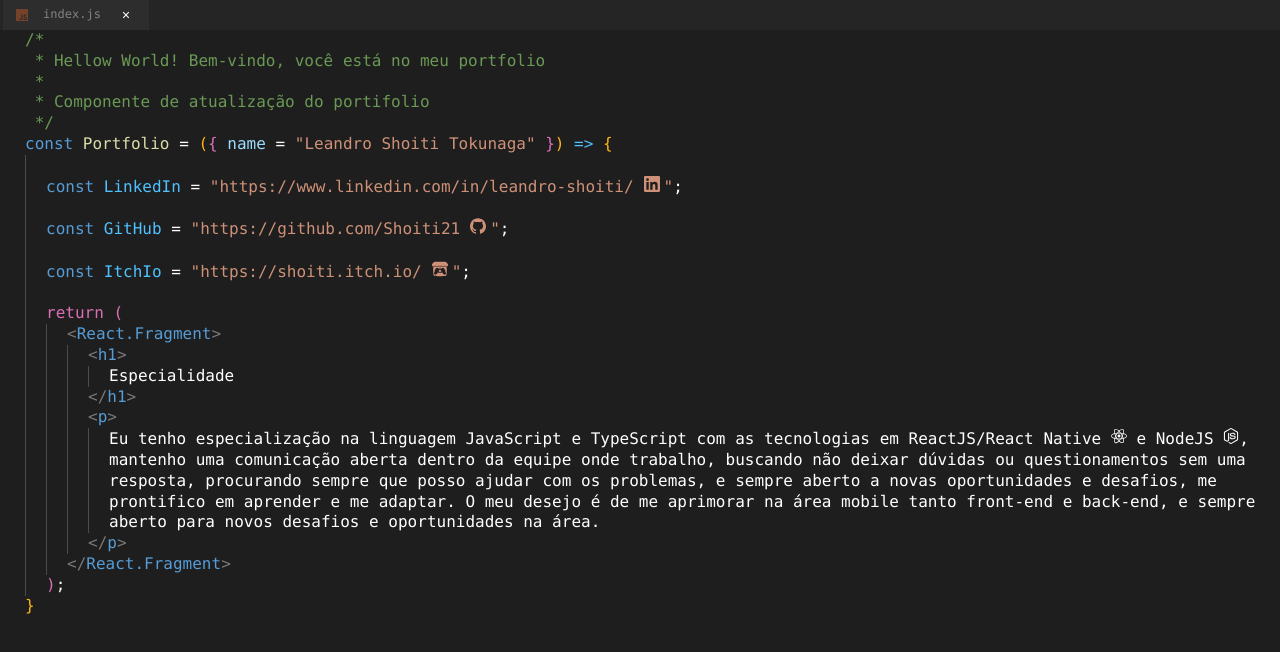
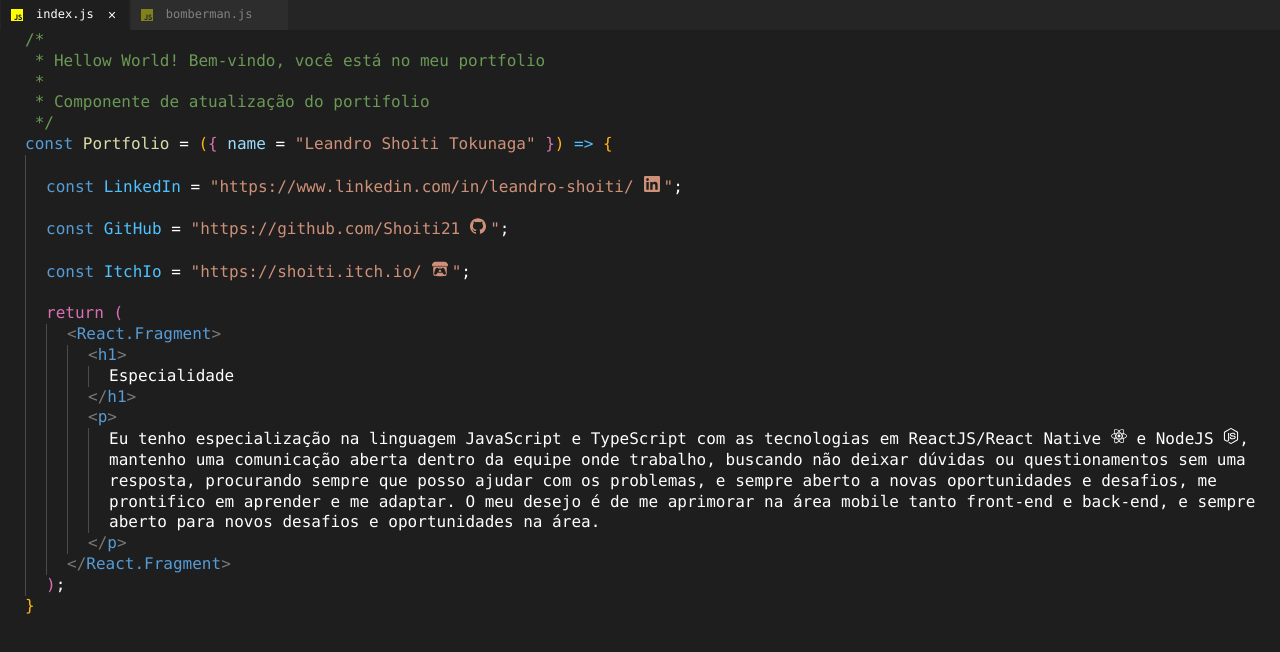
Before and after one commit to Shoiti21/Portfolio, a Next.js app: page / in a window 1280 px wide. Shown: the top 652 px of the page. Built offline with nearby package versions, Linux system fonts and the light colour scheme.

Commit message:
[FEAT] Criand Navbar

```diff
--- /dev/null
+++ b/pages/bomberman.js
@@ -0,0 +1,6 @@
+import React from "react";
+import Comment from "../src/components/Comment";
+
+export default function BombermanPage() {
+  return <Comment textLine={["Em breve!"]} />;
+}
--- a/pages/index.js
+++ b/pages/index.js
@@ -1,5 +1,4 @@
 import React from "react";
-import { useRouter } from "next/router";
 import Comment from "../src/components/Comment";
 import Function from "../src/components/Function";
 import Expand from "../src/components/Expand";
@@ -15,7 +14,6 @@ import {
 } from "react-icons/si";
 
 export default function HomePage() {
-  const { asPath } = useRouter();
   return (
     <React.Fragment>
       <div style={{ marginLeft: 25 }}>
@@ -26,7 +24,7 @@ export default function HomePage() {
             "Componente de atualização do portifolio",
           ]}
           multiLine
-        ></Comment>
+        />
         <Function
           name={"Portfolio"}
           params={{ name: "Leandro Shoiti Tokunaga" }}
--- a/src/components/Comment/index.js
+++ b/src/components/Comment/index.js
@@ -23,7 +23,11 @@ const Comment = ({ textLine, multiLine }) => {
     );
 
     return (
-      <Expand disabled={!multiLine} initial={lineInitial} final={lineFinal}>
+      <Expand
+        disabled={!multiLine}
+        initial={multiLine && lineInitial}
+        final={multiLine && lineFinal}
+      >
         {formattedLine}
       </Expand>
     );
--- a/src/components/Expand/index.js
+++ b/src/components/Expand/index.js
@@ -12,14 +12,16 @@ const Expand = ({ disabled, children, initial, final }) => {
 
   return (
     <div style={{ display: "flex", widht: "100%" }}>
-      <styles.Icon open={open} onClick={() => setOpen(!open)} />
+      {!disabled && <styles.Icon open={open} onClick={() => setOpen(!open)} />}
       <div style={{ flex: 1 }}>
+        {initial && (
           <styles.LineInitial open={open}>
             {initial}
             <styles.Ellipsis open={open} onClick={() => setOpen(!open)}>
               ···
             </styles.Ellipsis>
           </styles.LineInitial>
+        )}
         <styles.Item
           ref={content}
           style={{
--- a/src/components/NavTabs/Tab/index.js
+++ b/src/components/NavTabs/Tab/index.js
@@ -1,14 +1,15 @@
+import Link from "next/link";
 import React from "react";
 import styles from "./styles";
 
-const Tab = () => {
+const Tab = ({ name, href, active }) => {
   return (
     <styles.Tab>
-      <styles.Icon />
-      <span>index.js</span>
-      <styles.Close>
-        <span>x</span>
-      </styles.Close>
+      <styles.Close onClick={() => {}} size="12px" />
+      <styles.ButtonLink href={href} active={active}>
+        <styles.Icon active={active} />
+        <span>{name}.js</span>
+      </styles.ButtonLink>
     </styles.Tab>
   );
 };
--- a/src/components/NavTabs/Tab/styles.js
+++ b/src/components/NavTabs/Tab/styles.js
@@ -1,37 +1,51 @@
 import styled from "styled-components";
 import { SiJavascript } from "react-icons/si";
 import { RiCloseLine } from "react-icons/ri";
+import Link from "next/link";
 
 const Tab = styled.div(({ theme }) => ({
+  position: "relative",
   display: "flex",
   alignItems: "center",
-  justifyContent: "space-between",
-  minWidth: "120px",
+  minWidth: "90px",
   width: "max-content",
   height: "30px",
-  borderLeft: `3px solid ${theme.colors.grayMedium}`,
-  borderRight: `3px solid ${theme.colors.grayMedium}`,
+  borderLeft: `1.5px solid ${theme.colors.grayMedium}`,
+  borderRight: `1.5px solid ${theme.colors.grayMedium}`,
+}));
+
+const ButtonLink = styled(Link)(({ active, theme }) => ({
+  display: "flex",
+  alignItems: "center",
+  width: "100%",
+  height: "100%",
+  color: "white",
   fontSize: "12px",
-  padding: "0px 13px",
-  backgroundColor: theme.colors.grayLight,
+  padding: "0px 10px",
+  paddingLeft: 10,
+  paddingRight: 35,
+  backgroundColor: active ? theme.colors.grayDark : theme.colors.grayLight,
   cursor: "pointer",
   span: {
-    opacity: "0.4",
+    opacity: active ? "1" : "0.4",
   },
 }));
 const Icon = styled(SiJavascript)`
-  color: #dd6225;
-  opacity: 0.4;
+  color: yellow;
+  opacity: ${({ active }) => (active ? "1" : "0.4")};
+  margin-right: 13px;
 `;
 const Close = styled(RiCloseLine)(({ theme }) => ({
+  position: "absolute",
+  right: 0,
   display: "flex",
   alignItems: "center",
   justifyContent: "center",
   opacity: 0,
-  maxWidth: "20px",
-  maxHeight: "20px",
   padding: "4px",
   borderRadius: "4px",
+  cursor: "pointer",
+  marginRight: 7,
   [`${Tab}:hover &`]: {
     opacity: 1,
   },
@@ -42,6 +56,7 @@ const Close = styled(RiCloseLine)(({ theme }) => ({
 
 export default {
   Tab,
+  ButtonLink,
   Icon,
   Close,
 };
--- a/src/components/NavTabs/index.js
+++ b/src/components/NavTabs/index.js
@@ -1,12 +1,24 @@
 import React from "react";
+import { useRouter } from "next/router";
 import styles from "./styles";
-
 import Tab from "./Tab";
 
+const routers = [
+  { name: "index", href: "/" },
+  { name: "bomberman", href: "/bomberman" },
+];
+
 const NavTabs = () => {
+  const { asPath } = useRouter();
   return (
     <styles.Nav>
-      <Tab></Tab>
+      {routers.map((router) => (
+        <Tab
+          name={router.name}
+          href={router.href}
+          active={asPath == router.href}
+        />
+      ))}
     </styles.Nav>
   );
 };
--- a/src/components/NavTabs/styles.js
+++ b/src/components/NavTabs/styles.js
@@ -1,6 +1,7 @@
 import styled from "styled-components";
 
-const Nav = styled.div`
+const Nav = styled.nav`
+  display: flex;
   background-color: #252526;
   height: 30px;
 `;
--- a/src/styles/index.js
+++ b/src/styles/index.js
@@ -50,6 +50,9 @@ table {
 	border-collapse: collapse;
 	border-spacing: 0;
 }
+a {
+  text-decoration: none;
+}
 `;
 
 const theme = {
```
Lines whose indentation alone changed are shown as unchanged.
